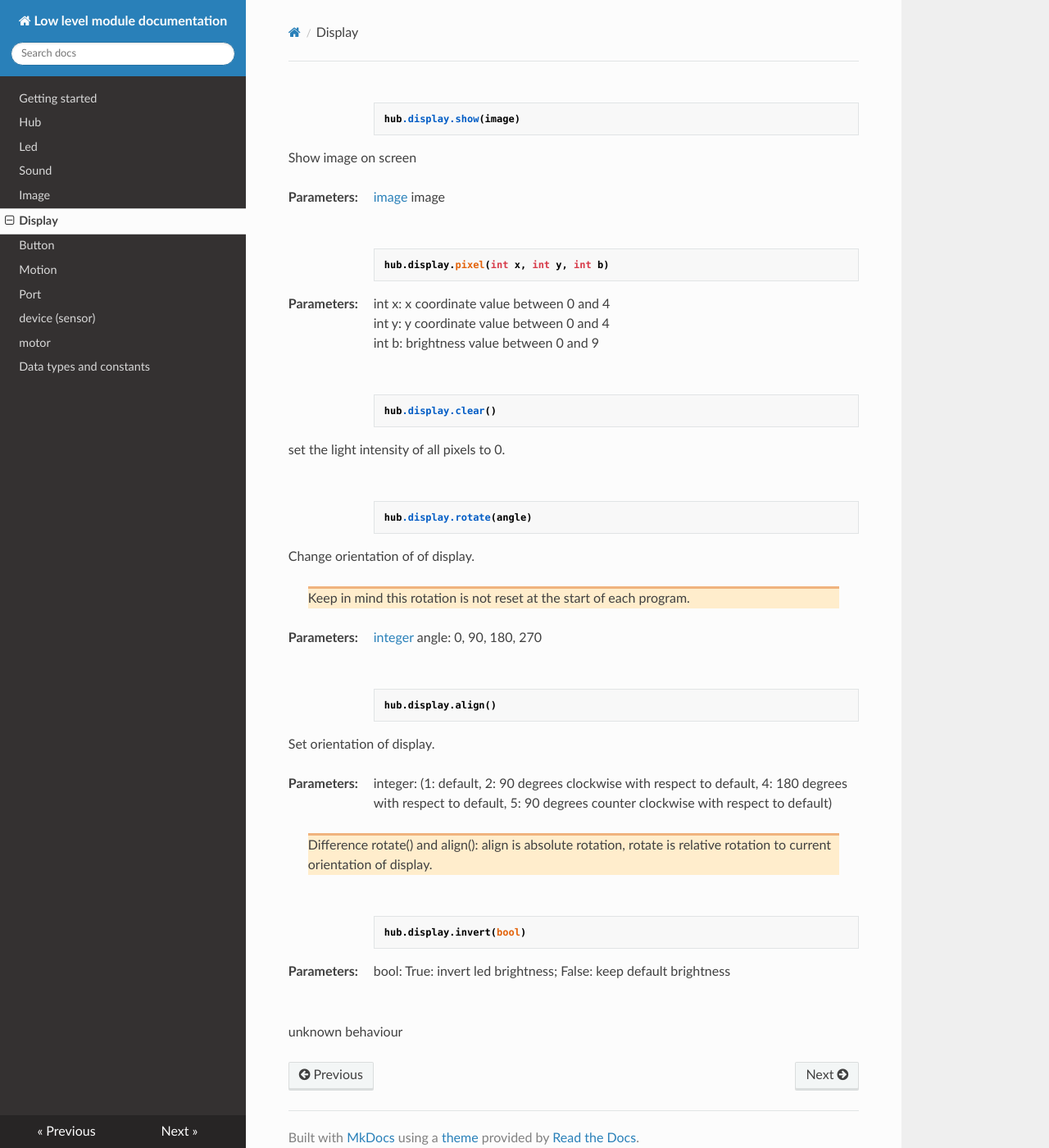
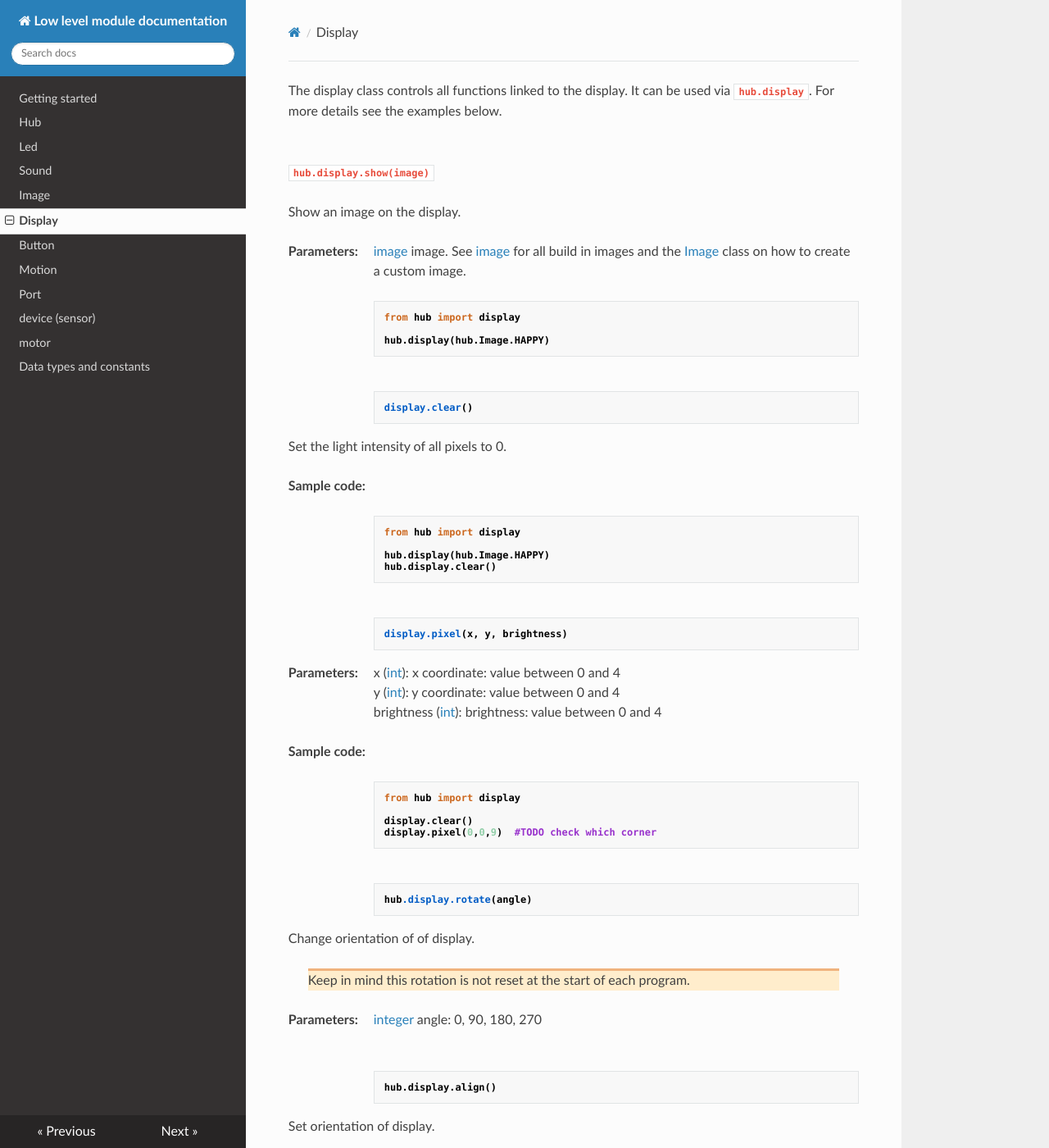
Before and after one commit to NStrijbosch/hub-module-notes, an MkDocs documentation site: the page built from docs/display.md, in a window 1280 px wide and 1400 px high. Shown: the whole window at 82% size. Built offline with MkDocs 1.6.1, drawn with Linux system fonts in a browser that asks for light colours; nearby versions of some CDN libraries.

Commit message:
Update display.md

````diff
--- a/docs/display.md
+++ b/docs/display.md
@@ -1,36 +1,60 @@
+
+The display class controls all functions linked to the display. It can be used via `hub.display`. For more details see the examples below.
 
 
 ## show()
 
-```
-hub.display.show(image)
-```
+`hub.display.show(image)`
 
-Show image on screen
+Show an image on the display.
 
 __Parameters:__
 
-*  [image](data_types.md#image) image
+*  [image](data_types.md#image) image. See [image](data_types.md#image) for all build in images and the [Image](image.md) class on how to create a custom image.
+
+``` python
+from hub import display
+
+hub.display(hub.Image.HAPPY)
+```
+
+## clear()
+
+```
+display.clear()
+```
+
+Set the light intensity of all pixels to 0.
+
+__Sample code:__
+
+``` python
+from hub import display
+
+hub.display(hub.Image.HAPPY)
+hub.display.clear()
+```
 
 ## pixel()
 
 ```
-hub.display.pixel(int x, int y, int b)
+display.pixel(x, y, brightness)
 ```
 
 __Parameters:__
 
-*  int x: x coordinate value between 0 and 4
-*  int y: y coordinate value between 0 and 4
-*  int b: brightness value between 0 and 9
+*  x ([int](data_types.md#int)): x coordinate: value between 0 and 4
+*  y ([int](data_types.md#int)): y coordinate: value between 0 and 4
+*  brightness ([int](data_types.md#int)): brightness: value between 0 and 4
 
-## clear()
+__Sample code:__
 
+``` python
+from hub import display
+
+display.clear()
+display.pixel(0,0,9)  #TODO check which corner
 ```
-hub.display.clear()
-```
-
-set the light intensity of all pixels to 0.
 
 ## rotate()
 
````
